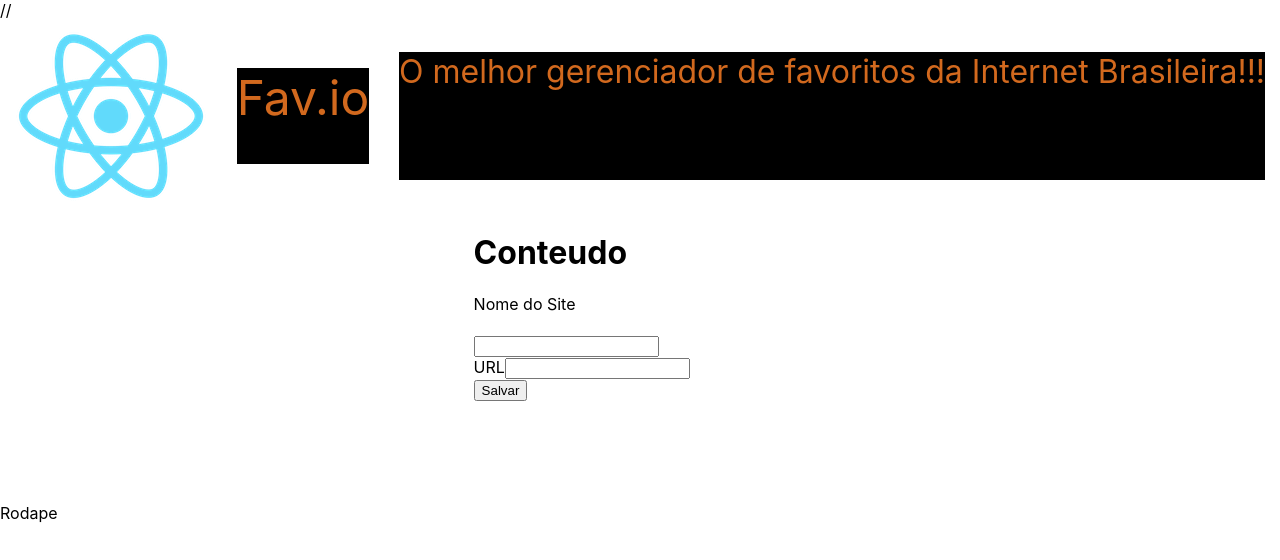
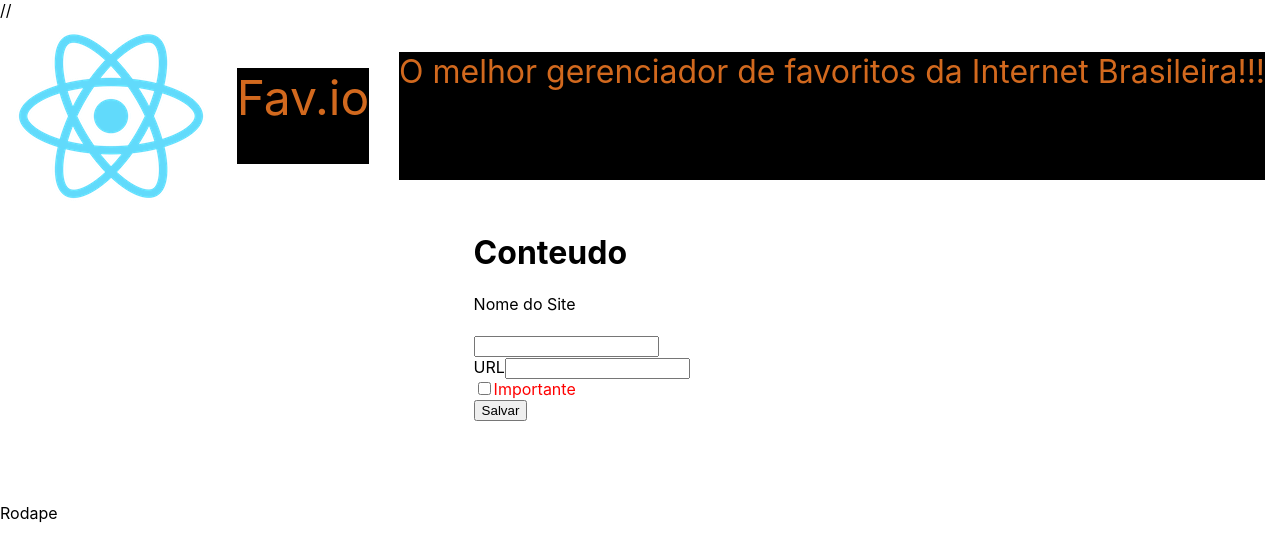
Before and after one commit to marmundo/favio, a React (Create React App) app: page / in a window 1280 px wide. Shown: the top 560 px of the page. Built offline with nearby package versions, Linux system fonts and the light colour scheme.

Commit message:
adiciona tipo de favorito e classe condicional

```diff
--- a/src/componentes/Conteudo2/index.js
+++ b/src/componentes/Conteudo2/index.js
@@ -4,10 +4,11 @@ import styles from "./Conteudo.module.css";
 const Conteudo = () => {
   const [nomeSite, setNomeSite] = useState("");
   const [url, setUrl] = useState("");
+  const [isImportante, setIsImportante] = useState(false);
   const [favoritos, setFavoritos] = useState([]);
 
   function salvarFavorito() {
-    setFavoritos([...favoritos, { nomeSite, url }]);
+    setFavoritos([...favoritos, { nomeSite, url, isImportante }]);
     localStorage.setItem("favoritos", JSON.stringify(favoritos));
   }
 
@@ -16,7 +17,9 @@ const Conteudo = () => {
       <ul>
         {favoritos[0] !== undefined &&
           favoritos.map((favorito) => (
-            <li>{favorito.nomeSite} : {favorito.url}</li>
+            <li style={favorito.isImportante ? { color: "red" } : {}}>
+              {favorito.nomeSite} : {favorito.url}
+            </li>
           ))}
       </ul>
 
@@ -42,6 +45,17 @@ const Conteudo = () => {
           ></input>
           <br />
           <input
+            type="checkbox"
+            id="type"
+            name="type"
+            value={isImportante && "checked"}
+            onChange={(e) => setIsImportante(!isImportante)}
+          />
+          <label for="type" style={{ color: "red" }}>
+            Importante
+          </label>
+          <br />
+          <input
             type="button"
             value="Salvar"
             onClick={() => salvarFavorito()}
```
